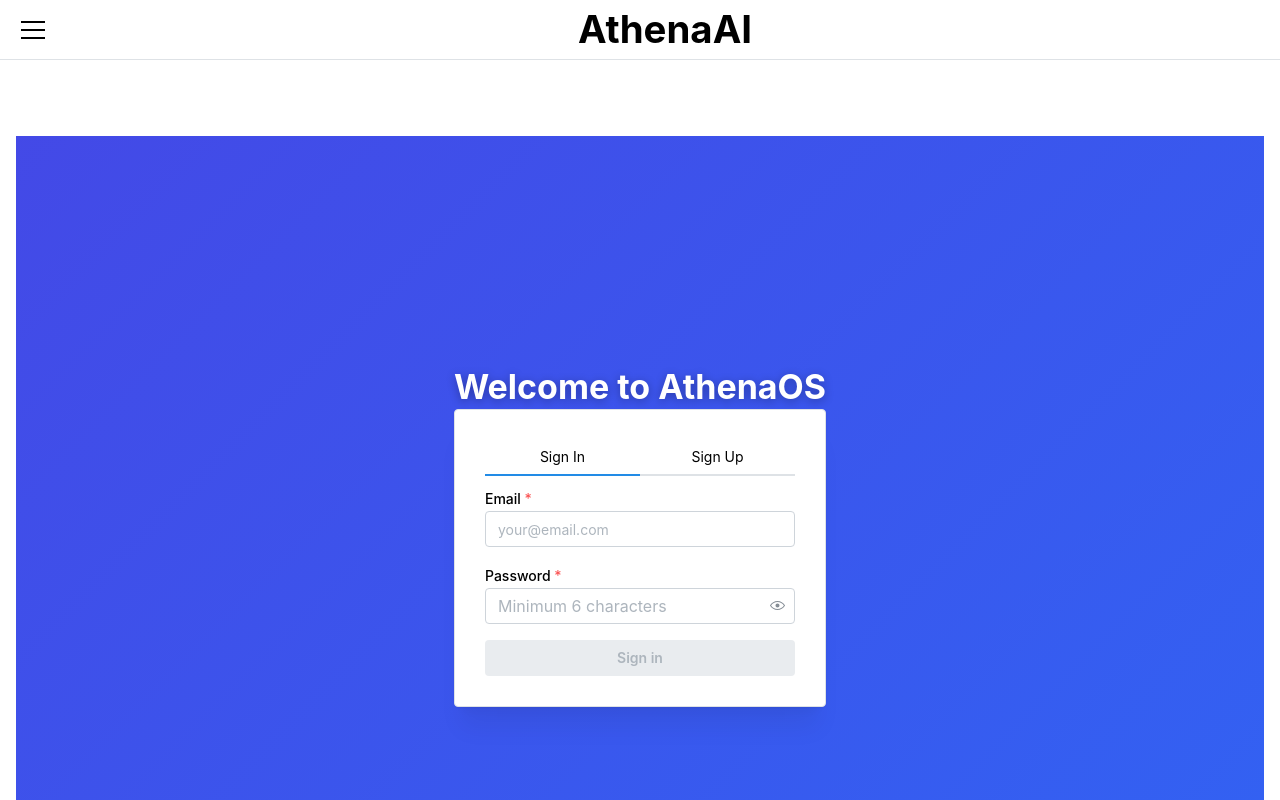
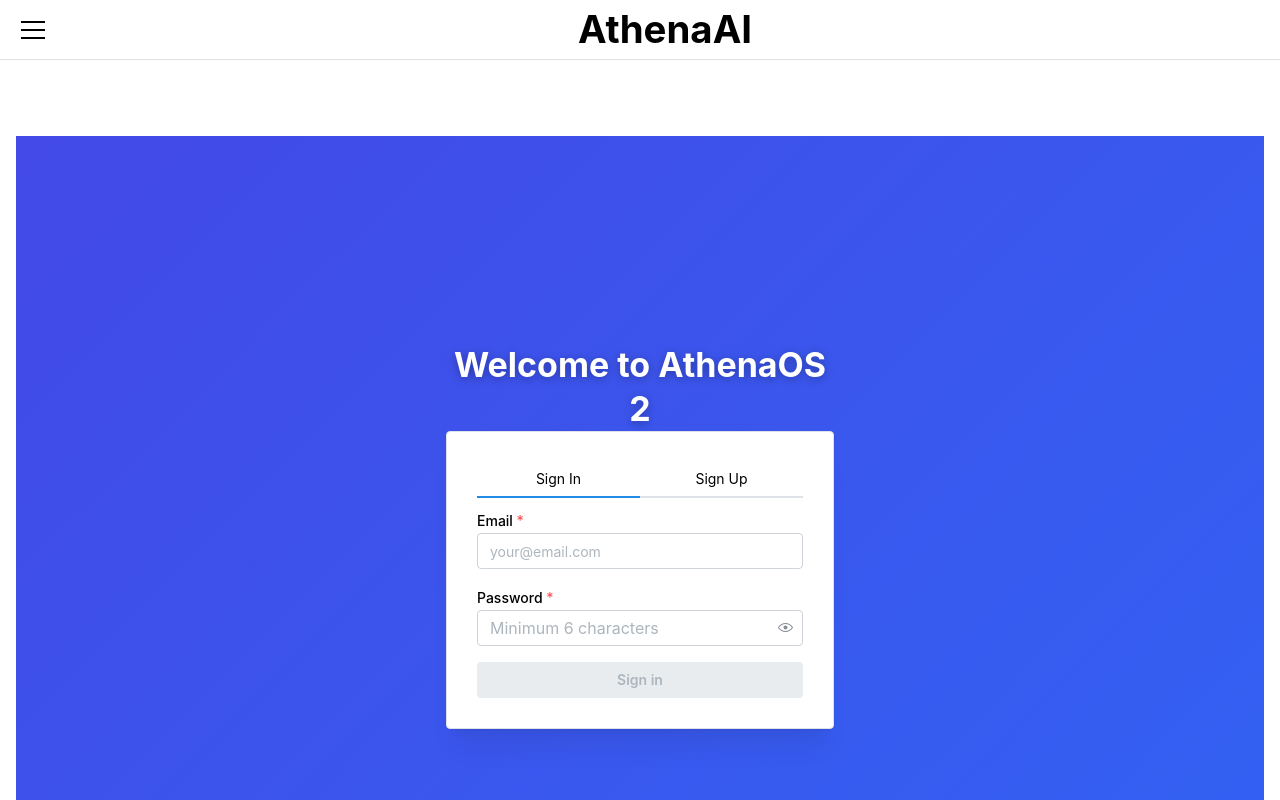
Before and after one commit to AthenaOS24/AthenaOS, a React (Vite) app in the folder athenaos-frontend/: page /login in a window 1280 px wide. Shown: the top 800 px of the page. Built offline with nearby package versions, Linux system fonts and the light colour scheme; no server answers.

Commit message:
Update LoginPage.tsx

```diff
--- a/athenaos-frontend/src/pages/LoginPage.tsx
+++ b/athenaos-frontend/src/pages/LoginPage.tsx
@@ -89,7 +89,7 @@
     <div className="login-page">
       <Container size={420} my={40} className="fade-in">
         <Title className="login-title" ta="center">
-          Welcome to AthenaOS
+          Welcome to AthenaOS 2
         </Title>
 
         {errMsg && (
```
